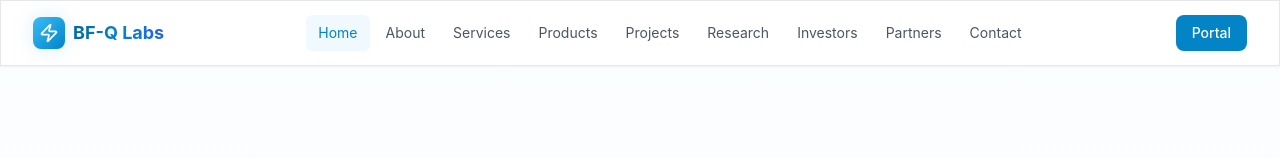
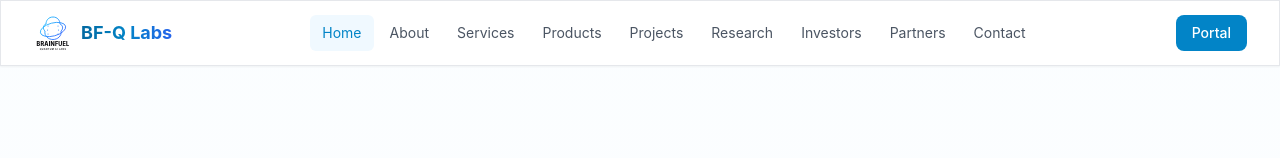
Before and after one commit to Brainfuel-Quantum-Ai-Labs/bf-q, a Next.js app: page / in a window 1280 px wide. Shown: the top 158 px of the page. Built offline with nearby package versions, Linux system fonts and the light colour scheme.

Commit message:
Add BFQLogoWhite to src/components and integrate into Navbar and Footer
Co-authored-by: mohsin-agwan <89042763+mohsin-agwan@users.noreply.github.com>

```diff
--- a/components/BFQLogoWhite.tsx
+++ b/src/components/BFQLogoWhite.tsx
@@ -18,9 +18,6 @@ export default function BFQLogoWhite({
           <stop offset="100%" stopColor="#2F5BFF" />
         </linearGradient>
       </defs>
-
-      {/* White Background */}
-      <rect width="100%" height="100%" fill="#FFFFFF" />
 
       {/* Brain Shape */}
       <g transform="translate(100,80)" stroke="url(#bfqGradient)" fill="none">
--- a/src/components/layout/Footer.tsx
+++ b/src/components/layout/Footer.tsx
@@ -1,5 +1,6 @@
 import Link from "next/link";
-import { Zap, Github, Linkedin, Twitter, Mail } from "lucide-react";
+import { Github, Linkedin, Twitter, Mail } from "lucide-react";
+import BFQLogoWhite from "@/components/BFQLogoWhite";
 
 const footerLinks = {
   Company: [
@@ -31,10 +32,7 @@ export function Footer() {
           {/* Brand */}
           <div className="lg:col-span-1">
             <Link href="/" className="flex items-center gap-2 mb-4">
-              <div className="w-8 h-8 rounded-lg bg-gradient-to-br from-quantum-400 to-quantum-600 flex items-center justify-center">
-                <Zap className="w-5 h-5 text-white" />
-              </div>
-              <span className="font-bold text-lg gradient-text">BF-Q Labs</span>
+              <BFQLogoWhite width={160} />
             </Link>
             <p className="text-sm text-muted-foreground leading-relaxed mb-6">
               Pioneering the convergence of quantum computing, AI, and blockchain technologies.
--- a/src/components/layout/Navbar.tsx
+++ b/src/components/layout/Navbar.tsx
@@ -3,8 +3,9 @@
 import Link from "next/link";
 import { usePathname } from "next/navigation";
 import { useState } from "react";
-import { Menu, X, Zap } from "lucide-react";
+import { Menu, X } from "lucide-react";
 import { cn } from "@/lib/utils";
+import BFQLogoWhite from "@/components/BFQLogoWhite";
 
 const navLinks = [
   { href: "/", label: "Home" },
@@ -28,9 +29,7 @@ export function Navbar() {
         <div className="flex items-center justify-between h-16">
           {/* Logo */}
           <Link href="/" className="flex items-center gap-2 group">
-            <div className="w-8 h-8 rounded-lg bg-gradient-to-br from-quantum-400 to-quantum-600 flex items-center justify-center glow">
-              <Zap className="w-5 h-5 text-white" />
-            </div>
+            <BFQLogoWhite width={40} className="rounded-lg" />
             <span className="font-bold text-lg gradient-text hidden sm:block">BF-Q Labs</span>
           </Link>
 
```
